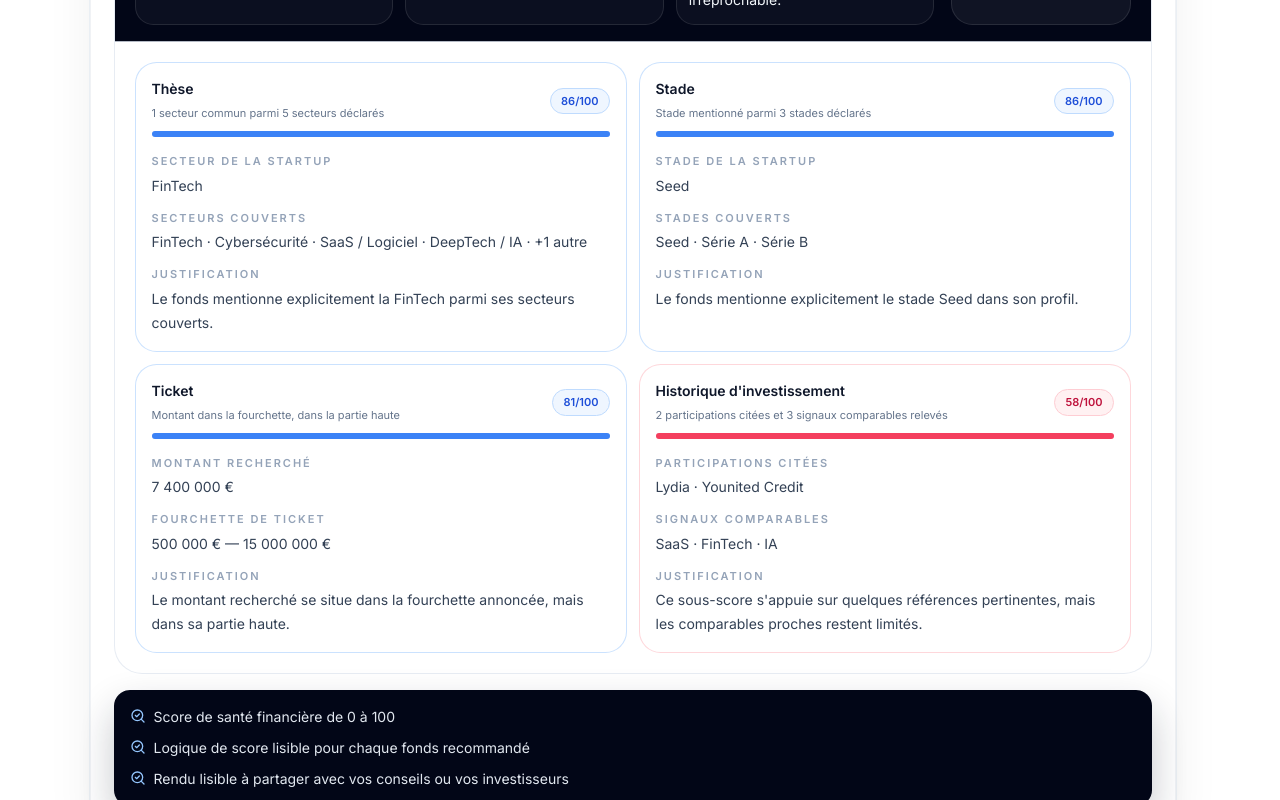
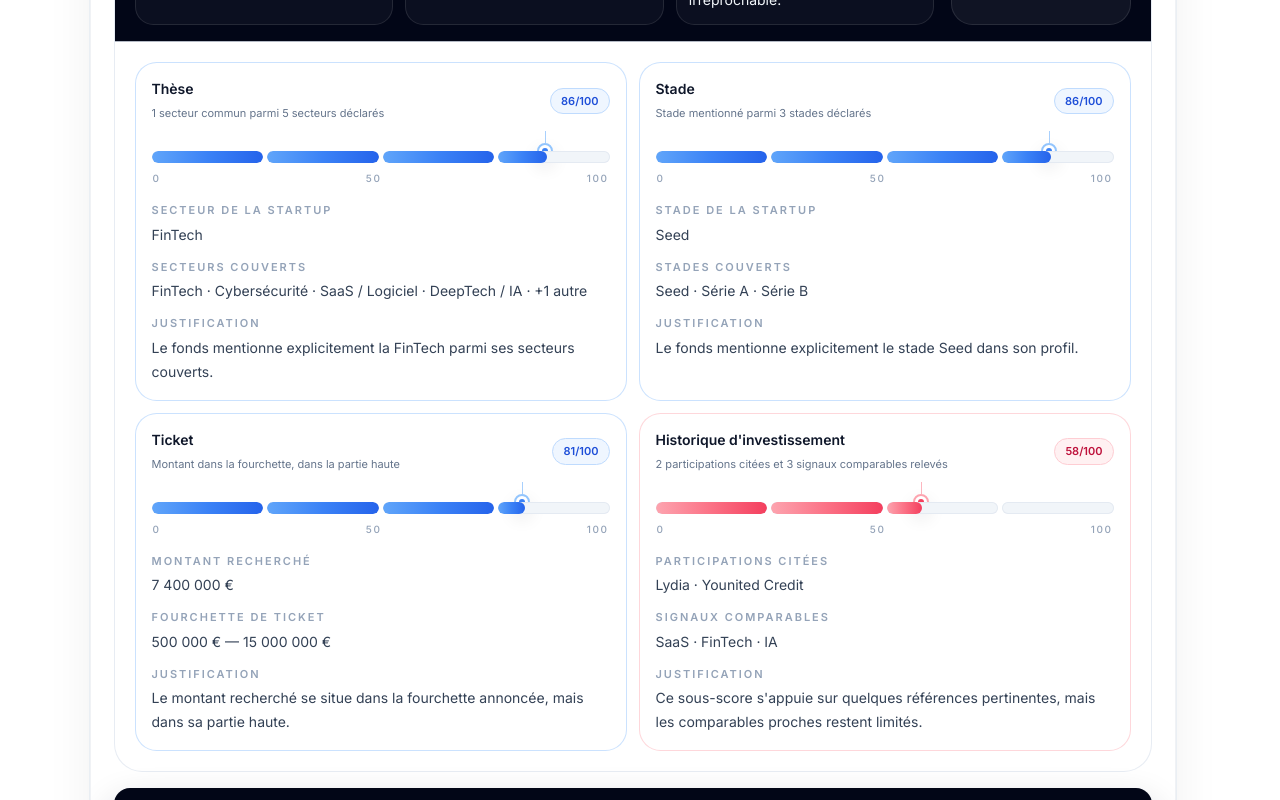
Before and after one commit to alfredauboyneau/alfred-vc-platform, a Next.js app: page /how-it-works in a window 1280 px wide. Shown: the part 1160-1960 px from the top of the page. Built offline with nearby package versions, Linux system fonts and the light colour scheme; no server answers.

Commit message:
Improve sub-score gauges

```diff
--- a/app/how-it-works/page.tsx
+++ b/app/how-it-works/page.tsx
@@ -19,6 +19,7 @@ import { useLanguage, LanguageToggle } from "@/lib/i18n";
 import { useState } from "react";
 import { NavbarLoginButton } from "@/components/navbar-login-button";
 import { MarketingFooter } from "@/components/marketing-footer";
+import { ScoreGauge } from "@/components/score-gauge";
 
 const ICONS: Record<string, React.ReactNode> = {
   BarChart3: <BarChart3 className="w-7 h-7 text-blue-600" />,
@@ -54,7 +55,7 @@ export default function HowItWorksPage() {
           factors: [
             {
               title: "Thesis",
-              score: "86/100",
+              score: 86,
               summary: "1 shared sector across 5 declared sectors",
               keyLabel: "Startup sector",
               keyValue: "FinTech",
@@ -66,7 +67,7 @@ export default function HowItWorksPage() {
             },
             {
               title: "Stage",
-              score: "86/100",
+              score: 86,
               summary: "Stage mentioned across 3 declared stages",
               keyLabel: "Startup stage",
               keyValue: "Seed",
@@ -78,7 +79,7 @@ export default function HowItWorksPage() {
             },
             {
               title: "Ticket",
-              score: "81/100",
+              score: 81,
               summary: "Inside range, in the upper part of the range",
               keyLabel: "Amount sought",
               keyValue: "7,400,000 €",
@@ -90,7 +91,7 @@ export default function HowItWorksPage() {
             },
             {
               title: "Track record",
-              score: "58/100",
+              score: 58,
               summary: "2 named investments and 3 comparable signals",
               keyLabel: "Listed investments",
               keyValue: "Lydia · Younited Credit",
@@ -130,7 +131,7 @@ export default function HowItWorksPage() {
           factors: [
             {
               title: "Thèse",
-              score: "86/100",
+              score: 86,
               summary: "1 secteur commun parmi 5 secteurs déclarés",
               keyLabel: "Secteur de la startup",
               keyValue: "FinTech",
@@ -142,7 +143,7 @@ export default function HowItWorksPage() {
             },
             {
               title: "Stade",
-              score: "86/100",
+              score: 86,
               summary: "Stade mentionné parmi 3 stades déclarés",
               keyLabel: "Stade de la startup",
               keyValue: "Seed",
@@ -154,7 +155,7 @@ export default function HowItWorksPage() {
             },
             {
               title: "Ticket",
-              score: "81/100",
+              score: 81,
               summary: "Montant dans la fourchette, dans la partie haute",
               keyLabel: "Montant recherché",
               keyValue: "7 400 000 €",
@@ -166,7 +167,7 @@ export default function HowItWorksPage() {
             },
             {
               title: "Historique d'investissement",
-              score: "58/100",
+              score: 58,
               summary: "2 participations citées et 3 signaux comparables relevés",
               keyLabel: "Participations citées",
               keyValue: "Lydia · Younited Credit",
@@ -348,15 +349,10 @@ export default function HowItWorksPage() {
                             : "border-blue-200 bg-blue-50 text-blue-700"
                         }`}
                       >
-                        {factor.score}
+                        {factor.score}/100
                       </span>
                     </div>
-                    <div className="mb-4 h-1.5 rounded-full bg-slate-100">
-                      <div
-                        className={`h-1.5 rounded-full ${factor.tone === "rose" ? "bg-rose-500" : "bg-blue-500"}`}
-                        style={{ width: factor.score }}
-                      />
-                    </div>
+                    <ScoreGauge score={factor.score} />
                     <dl className="space-y-3">
                       <div>
                         <dt className="text-[11px] font-semibold uppercase tracking-[0.18em] text-slate-400">
--- a/components/match-score-breakdown.tsx
+++ b/components/match-score-breakdown.tsx
@@ -5,6 +5,7 @@ import {
   type MatchFitBreakdown,
 } from "@/lib/match-fit";
 import { getNumberLocale, localizeSector, localizeStage } from "@/lib/taxonomy";
+import { ScoreGauge } from "@/components/score-gauge";
 
 type Lang = "fr" | "en";
 
@@ -22,15 +23,6 @@ function factorCardClasses(score: number) {
   if (tone === "good") return "border-blue-200/80 bg-white";
   if (tone === "mixed") return "border-amber-200/80 bg-white";
   return "border-rose-200/80 bg-white";
-}
-
-function factorBarClasses(score: number) {
-  const tone = getFactorTone(score);
-
-  if (tone === "strong") return "bg-emerald-500";
-  if (tone === "good") return "bg-blue-500";
-  if (tone === "mixed") return "bg-amber-500";
-  return "bg-rose-500";
 }
 
 function scoreBarClasses(score: number) {
@@ -639,12 +631,7 @@ export function MatchScoreBreakdown({
                   {factor.score}/100
                 </span>
               </div>
-              <div className="mb-4 h-1.5 rounded-full bg-slate-100">
-                <div
-                  className={`h-1.5 rounded-full ${factorBarClasses(factor.score)}`}
-                  style={{ width: `${factor.score}%` }}
-                />
-              </div>
+              <ScoreGauge score={factor.score} />
               <dl className="space-y-3">
                 {factor.rows.map((row) => (
                   <div key={row.label}>
--- /dev/null
+++ b/components/score-gauge.tsx
@@ -0,0 +1,101 @@
+type GaugeTone = "strong" | "good" | "mixed" | "weak";
+
+function clampScore(score: number) {
+  return Math.max(0, Math.min(100, score));
+}
+
+function getGaugeTone(score: number): GaugeTone {
+  if (score >= 90) return "strong";
+  if (score >= 75) return "good";
+  if (score >= 60) return "mixed";
+  return "weak";
+}
+
+function getThemeClasses(tone: GaugeTone) {
+  if (tone === "strong") {
+    return {
+      fill: "bg-gradient-to-r from-emerald-400 via-emerald-500 to-emerald-600",
+      ring: "border-emerald-300",
+      dot: "bg-emerald-500",
+      stem: "bg-emerald-300/80",
+    };
+  }
+
+  if (tone === "good") {
+    return {
+      fill: "bg-gradient-to-r from-blue-400 via-blue-500 to-blue-600",
+      ring: "border-blue-300",
+      dot: "bg-blue-500",
+      stem: "bg-blue-300/80",
+    };
+  }
+
+  if (tone === "mixed") {
+    return {
+      fill: "bg-gradient-to-r from-amber-300 via-amber-400 to-amber-500",
+      ring: "border-amber-300",
+      dot: "bg-amber-500",
+      stem: "bg-amber-300/80",
+    };
+  }
+
+  return {
+    fill: "bg-gradient-to-r from-rose-300 via-rose-400 to-rose-500",
+    ring: "border-rose-300",
+    dot: "bg-rose-500",
+    stem: "bg-rose-300/80",
+  };
+}
+
+function getSegmentFill(score: number, index: number) {
+  const start = index * 25;
+  const progress = ((score - start) / 25) * 100;
+
+  return Math.max(0, Math.min(100, progress));
+}
+
+export function ScoreGauge({ score }: { score: number }) {
+  const clampedScore = clampScore(score);
+  const theme = getThemeClasses(getGaugeTone(clampedScore));
+  const markerPosition = Math.max(4, Math.min(96, clampedScore));
+
+  return (
+    <div className="mb-4">
+      <div className="relative pt-5">
+        <div className="pointer-events-none absolute left-0 right-0 top-0">
+          <div
+            className="absolute -translate-x-1/2"
+            style={{ left: `${markerPosition}%` }}
+          >
+            <div className={`mx-auto h-3 w-px ${theme.stem}`} />
+            <div
+              className={`flex h-4 w-4 items-center justify-center rounded-full border-2 bg-white shadow-[0_8px_18px_rgba(15,23,42,0.12)] ${theme.ring}`}
+            >
+              <span className={`h-1.5 w-1.5 rounded-full ${theme.dot}`} />
+            </div>
+          </div>
+        </div>
+
+        <div className="flex items-center gap-1">
+          {Array.from({ length: 4 }).map((_, index) => (
+            <div
+              key={index}
+              className="relative h-3 flex-1 overflow-hidden rounded-full bg-slate-100 ring-1 ring-inset ring-slate-200/80"
+            >
+              <div
+                className={`h-full rounded-full ${theme.fill}`}
+                style={{ width: `${getSegmentFill(clampedScore, index)}%` }}
+              />
+            </div>
+          ))}
+        </div>
+      </div>
+
+      <div className="mt-2 flex items-center justify-between px-[1px] text-[10px] font-medium tracking-[0.16em] text-slate-400">
+        <span>0</span>
+        <span>50</span>
+        <span>100</span>
+      </div>
+    </div>
+  );
+}
```
